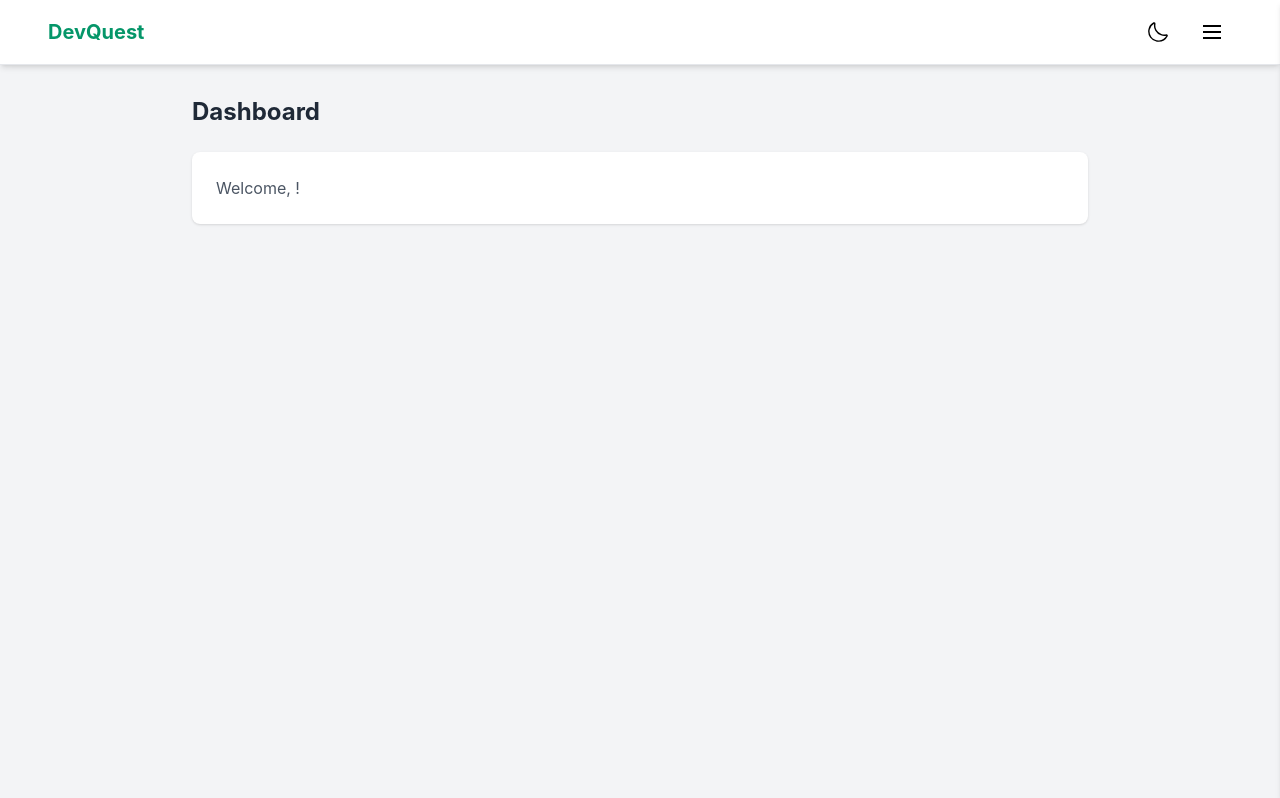
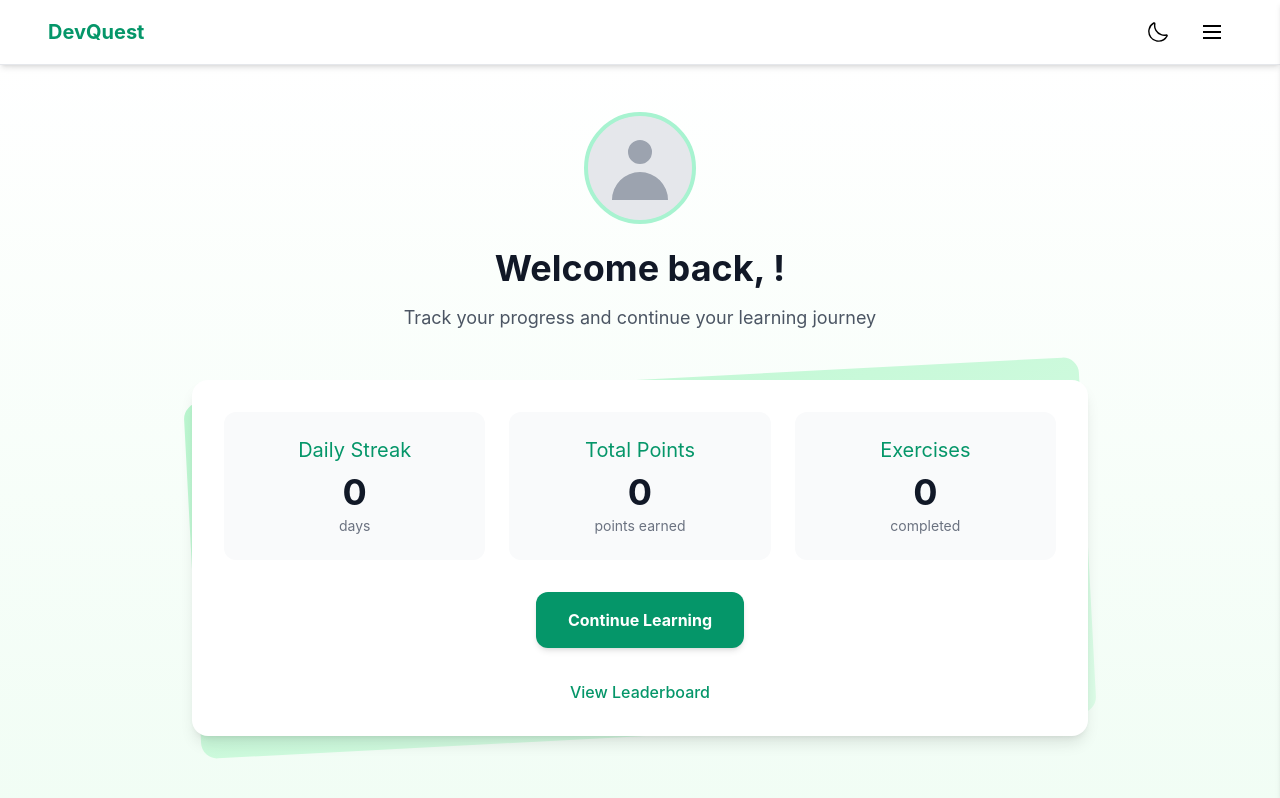
Before and after one commit to unr-capstone-group35/frontend, a Nuxt app: page /dashboard in a window 1280 px wide. Shown: the top 798 px of the page. Built offline with nearby package versions, Linux system fonts and the light colour scheme; no server answers.

Commit message:
created dashboard page, added buttons

```diff
--- a/components/userSidebar.vue
+++ b/components/userSidebar.vue
@@ -69,6 +69,12 @@
       <!-- Buttons -->
       <div class="mt-auto space-y-3">
           <button
+              @click="handleDashboardClick"
+              class="block w-full bg-emerald-600 hover:bg-emerald-700 text-white py-2 px-4 rounded-lg transition duration-150 ease-in-out text-center">
+              Dashboard
+          </button>
+
+          <button
               @click="handleLeaderboardClick"
               class="block w-full bg-blue-600 hover:bg-blue-700 text-white py-2 px-4 rounded-lg transition duration-150 ease-in-out text-center">
               Leaderboard
@@ -116,4 +122,9 @@ const handleLeaderboardClick = () => {
   close()
   router.push('/leaderboard')
 }
+
+const handleDashboardClick = () => {
+  close()
+  router.push('/dashboard')
+}
 </script>
--- a/pages/dashboard.vue
+++ b/pages/dashboard.vue
@@ -1,13 +1,86 @@
 <!-- pages/dashboard.vue -->
 <template>
-    <div class="min-h-screen bg-gray-100 dark:bg-gray-900 p-8">
+  <div class="min-h-screen bg-gradient-to-b from-white dark:from-gray-900 to-green-50 dark:to-gray-800">
+    <div class="max-w-6xl mx-auto px-4 py-12">
+      <!-- Welcome Section with Profile Picture -->
+      <div class="text-center mb-12">
+        <!-- Profile Picture -->
+        <div class="flex justify-center mb-6">
+          <div class="w-28 h-28 rounded-full bg-gray-200 dark:bg-gray-700 flex items-center justify-center overflow-hidden border-4 border-emerald-200 dark:border-emerald-800">
+            <svg
+              class="w-20 h-20 text-gray-400"
+              fill="currentColor"
+              viewBox="0 0 20 20"
+            >
+              <path
+                fill-rule="evenodd"
+                d="M10 9a3 3 0 100-6 3 3 0 000 6zm-7 9a7 7 0 1114 0H3z"
+                clip-rule="evenodd"
+              />
+            </svg>
+          </div>
+        </div>
+        <h1 class="text-4xl font-bold text-gray-900 dark:text-white mb-4">
+          Welcome back, {{ authStore.user?.username }}!
+        </h1>
+        <p class="text-lg text-gray-600 dark:text-gray-300">
+          Track your progress and continue your learning journey
+        </p>
+      </div>
+
+      <!-- Stats Grid -->
       <div class="max-w-4xl mx-auto">
-        <h1 class="text-2xl font-bold text-gray-800 dark:text-white mb-6">Dashboard</h1>
+        <div class="relative">
+          <!-- Background card with rotation -->
+          <div class="absolute inset-0 bg-gradient-to-br from-green-200 dark:from-green-800 to-green-100 dark:to-green-900 rounded-2xl transform -rotate-3"></div>
 
-        <div class="bg-white dark:bg-gray-800 rounded-lg shadow p-6">
-          <p class="text-gray-600 dark:text-gray-300">
-            Welcome, {{ authStore.user?.username }}!
-          </p>
+          <!-- Main content card -->
+          <div class="relative bg-white dark:bg-gray-800 p-8 rounded-2xl shadow-lg">
+            <!-- Stats Grid -->
+            <div class="grid grid-cols-1 md:grid-cols-3 gap-6 mb-8">
+              <!-- Streak Card -->
+              <div class="bg-gray-50 dark:bg-gray-700 rounded-xl p-6 text-center transform transition-transform hover:scale-105">
+                <div class="text-emerald-600 dark:text-emerald-400 text-xl mb-2">Daily Streak</div>
+                <div class="text-4xl font-bold text-gray-900 dark:text-white">0</div>
+                <div class="text-sm text-gray-500 dark:text-gray-400 mt-1">days</div>
+              </div>
+
+              <!-- Points Card -->
+              <div class="bg-gray-50 dark:bg-gray-700 rounded-xl p-6 text-center transform transition-transform hover:scale-105">
+                <div class="text-emerald-600 dark:text-emerald-400 text-xl mb-2">Total Points</div>
+                <div class="text-4xl font-bold text-gray-900 dark:text-white">0</div>
+                <div class="text-sm text-gray-500 dark:text-gray-400 mt-1">points earned</div>
+              </div>
+
+              <!-- Exercises Card -->
+              <div class="bg-gray-50 dark:bg-gray-700 rounded-xl p-6 text-center transform transition-transform hover:scale-105">
+                <div class="text-emerald-600 dark:text-emerald-400 text-xl mb-2">Exercises</div>
+                <div class="text-4xl font-bold text-gray-900 dark:text-white">0</div>
+                <div class="text-sm text-gray-500 dark:text-gray-400 mt-1">completed</div>
+              </div>
+            </div>
+
+            <!-- Start Learning Button -->
+            <div class="text-center mt-8">
+              <NuxtLink
+                to="/start-learning"
+                class="inline-block bg-emerald-600 hover:bg-emerald-700 dark:bg-emerald-500 dark:hover:bg-emerald-600 text-white font-bold py-4 px-8 rounded-xl shadow-md transition-all transform hover:scale-105"
+              >
+                Continue Learning
+              </NuxtLink>
+            </div>
+
+            <!-- Quick Links -->
+            <div class="flex justify-center gap-4 mt-8">
+              <NuxtLink
+                to="/leaderboard"
+                class="text-emerald-600 dark:text-emerald-400 hover:text-emerald-700 dark:hover:text-emerald-500 font-medium"
+              >
+                View Leaderboard
+              </NuxtLink>
+            </div>
+          </div>
+        </div>
       </div>
     </div>
   </div>
@@ -22,5 +95,4 @@
 })
 
 const authStore = useAuthStore()
-
 </script>
--- a/pages/leaderboard.vue
+++ b/pages/leaderboard.vue
@@ -1,6 +1,6 @@
 <template>
   <div class="flex min-h-screen bg-gray-100 dark:bg-gray-900">
-      <div class="w-80 p-6">
+    <div class="w-80 p-6 flex flex-col">
       <div class="bg-white dark:bg-gray-800 rounded-lg shadow-lg p-6">
         <!-- Current user(left card) -->
         <div class="flex flex-col items-center space-y-4 mb-8">
@@ -37,9 +37,17 @@
           <div class="text-xl font-bold text-black dark:text-white">0</div>
         </div>
       </div>
+
+      <!-- Moved Dashboard Link here -->
+      <NuxtLink
+        to="/dashboard"
+        class="mt-6 w-full px-6 py-3 bg-emerald-500 hover:bg-emerald-600 dark:bg-emerald-600 dark:hover:bg-emerald-700 text-white font-semibold rounded-lg shadow-md transition-colors text-center"
+      >
+        Back to Dashboard
+      </NuxtLink>
     </div>
 
-      <!-- Leaderboard(right cardd)-->
+    <!-- Leaderboard(right card)-->
     <div class="flex-1 p-6">
       <div class="bg-white dark:bg-gray-800 rounded-lg shadow-lg p-6">
         <h2 class="text-2xl font-bold mb-6 text-emerald-600 dark:text-emerald-500">Leaderboard</h2>
```
Lines whose indentation alone changed are shown as unchanged.
